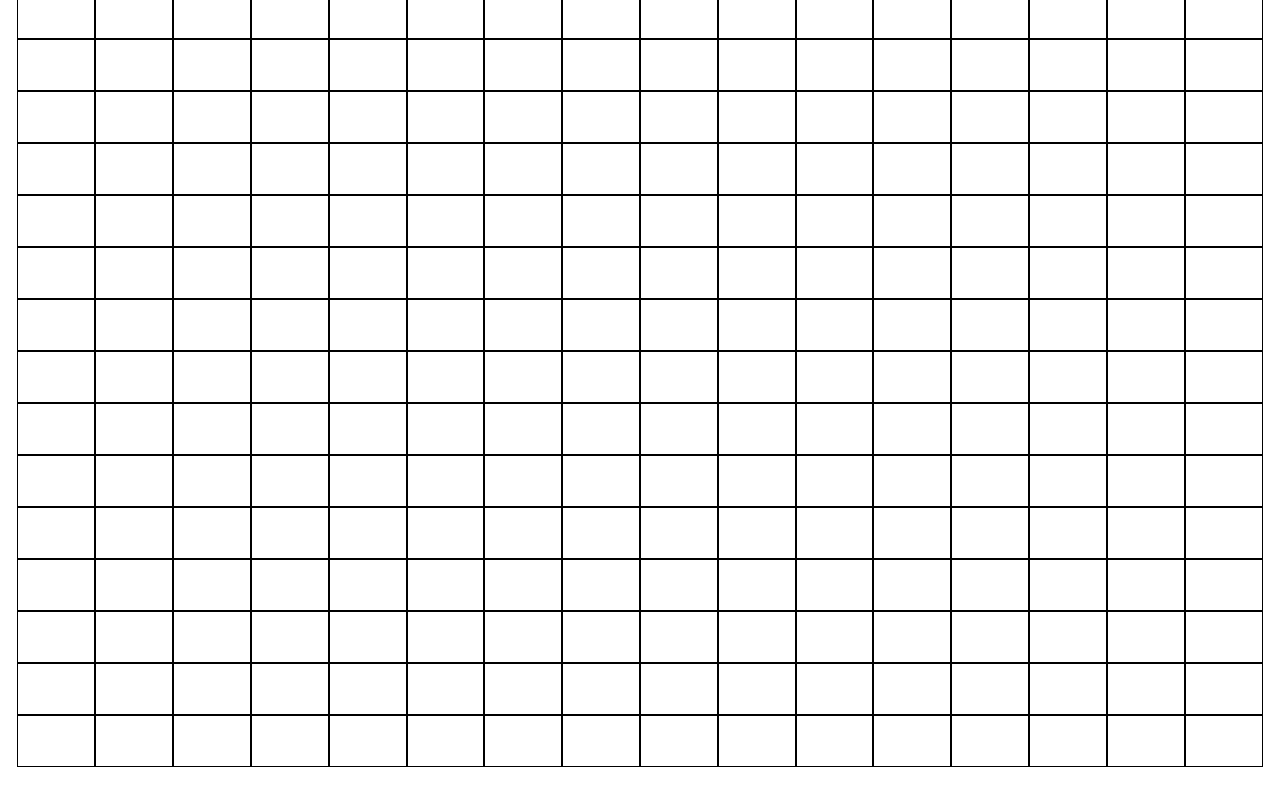
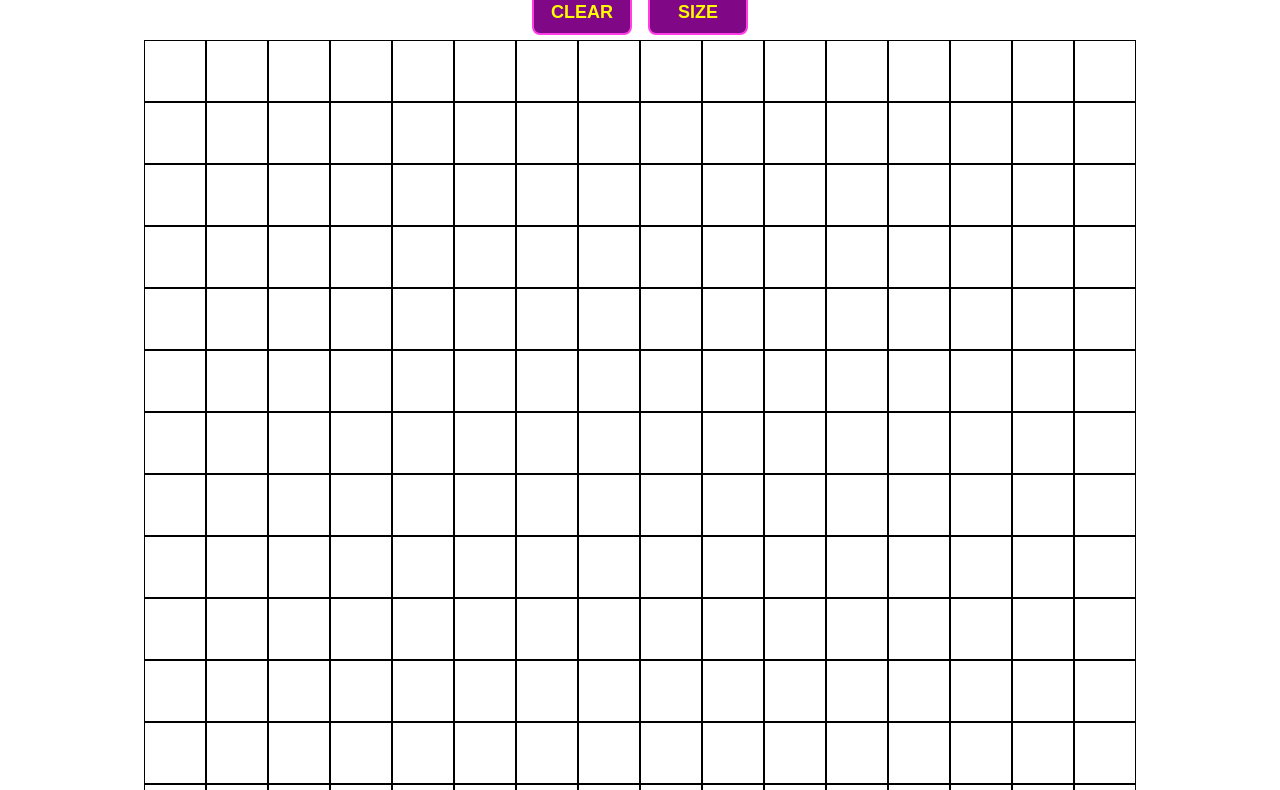
Before and after one commit to laurpop99/etch-a-sketch2, a plain HTML site: page index.html in a window 1280 px wide. Shown: the part 73-863 px from the top of the page. Drawn offline with Linux system fonts and the light colour scheme.

Commit message:
Added functionality to the buttons and the grid.

```diff
--- a/index.html
+++ b/index.html
@@ -9,9 +9,12 @@
     <title>Etch-a-sketch</title>
 </head>
 <body>
-    <div class="container">
-
-    </div>
+    <h1>Etch-a-Sketch</h1>
+    <div class="buttonsContainer">
+    <button class="btn clear">CLEAR</button>
+    <button class="btn size">SIZE</button>
+</div>
+    <div class="container"></div>
 
 </body>
 </html>
--- a/script.js
+++ b/script.js
@@ -1,20 +1,53 @@
-const GRIDSIZE = 16;
+let size = 16;
+let newSize = size;
 const container = document.querySelector(".container");
 
-function createGrid()
-{
-        for(let i = 1; i <= GRIDSIZE;i++)
-        {
-            for(let x = 1; x <= GRIDSIZE; x++)
-            {
-                const div = document.createElement("div");
-                div.classList.add("divs");
-                container.appendChild(div);
+let myDivs = [];
 
-            }
-        }
+function createGrid(size){
 
 
+    for(let i = 1; i <= size;i++){
+                for(let x = 1; x <= size; x++){
+                    const div = document.createElement("div");
+                    div.style.width = (992- size*2)/size +"px";
+                    div.style.height = (992- size*2)/size +"px";
+                    myDivs.push(div);
+                    div.classList.add("divs");
+                    container.appendChild(div);
+                    div.addEventListener("mouseover", function(e){
+                        e.target.style.backgroundColor = `rgb(${randomize(255)},${randomize(255)},${randomize(255)},1)`;
+                    })
+
+                }
+    }
 }
 
-createGrid();
+function removeGrid(){
+    myDivs.forEach( (div) => div.remove());
+}
+
+function chooseSize(){
+    newSize = prompt("Enter number of squares per row");
+    if (newSize > 100){
+        newSize = 100;
+        alert("You can't choose over 100 rows!");
+    }
+    removeGrid();
+    createGrid(newSize);
+}
+
+function randomize(num){
+ return Math.floor(Math.random()*num+1);
+}
+
+
+const clearButton = document.querySelector(".clear");
+const sizeButton = document.querySelector(".size");
+sizeButton.addEventListener("click", chooseSize);
+clearButton.addEventListener("click", function(){
+    removeGrid();
+    createGrid(newSize);
+});
+
+createGrid(size);
--- a/style.css
+++ b/style.css
@@ -1,14 +1,49 @@
+body
+{
+    margin:0;
+    padding:0;
+    display:flex;
+    flex-direction: column;
+    justify-content: center;
+    align-items: center;
+}
 .container
 {
     display: flex;
-    justify-content: center;
+    justify-content: stretch;
     flex-wrap: wrap;
-
+    width: 992px;
 }
 .divs
 {
     border: 1px solid rgb(0, 0, 0);
-    width: 6%;
-    height: 50px;
+    width: 60px;
+    height: 60px;
+
 
 }
+h1{
+    margin-bottom: 5px;
+}
+
+.buttonsContainer
+{
+
+    display: flex;
+    justify-content: center;
+    gap: 16px;
+    margin-bottom: 5px;
+}
+
+.btn
+{
+    color: #fffb00;
+    font-size: 18px;
+    background-color: rgb(128, 7, 133);
+    font-weight: 700;
+    padding: 10px;
+    text-align: center;
+    width: 100px;
+    border: 2px solid rgb(255, 62, 229);
+    border-radius: 8px;
+}
```
